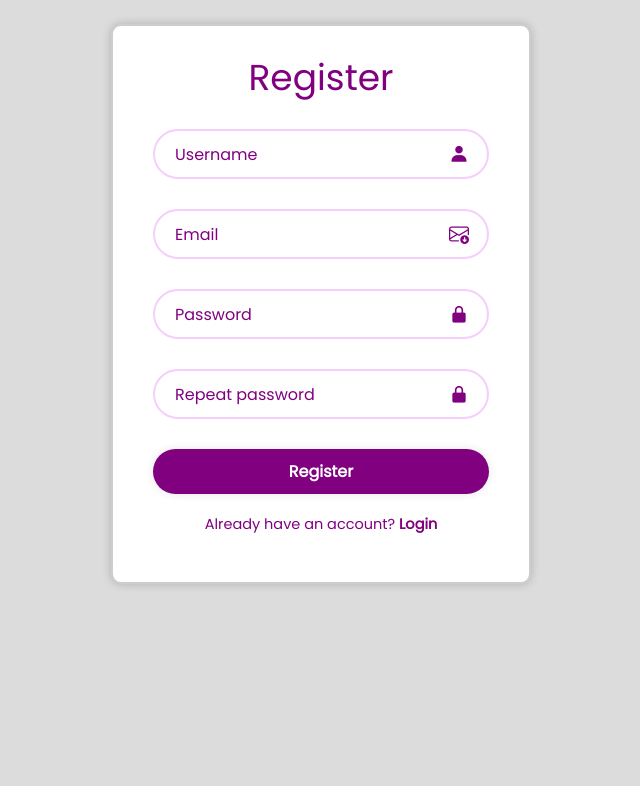
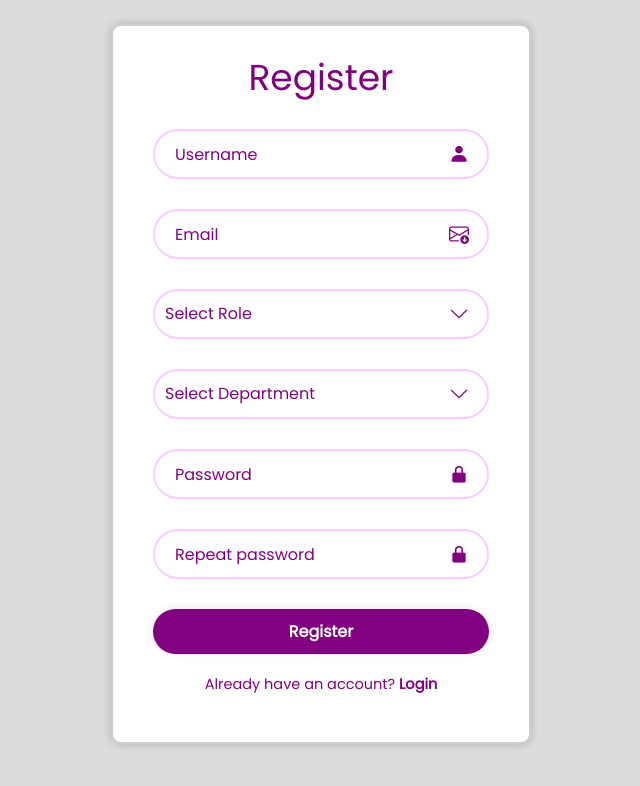
Before and after one commit to Jenis-winsta/Course_attainment, a Django app: page /register in a window 1280 px wide. Shown: the top 786 px of the page, without its empty margins (319-959 px from the left). Run offline with Django 4.2, Linux system fonts and the light colour scheme; data comes from the database, SQL or seed files in the repository; both versions use the stored data as it was after the commit; some libraries are stand-ins or nearby versions.

Commit message:
role and dept changes

```diff
--- a/Course_attainment/settings.py
+++ b/Course_attainment/settings.py
@@ -123,6 +123,9 @@ USE_TZ = True
 # https://docs.djangoproject.com/en/4.2/howto/static-files/
 
 STATIC_URL = 'static/'
+STATICFILES_DIRS = [
+    BASE_DIR / "static",
+]
 
 # Default primary key field type
 # https://docs.djangoproject.com/en/4.2/ref/settings/#default-auto-field
--- a/techapp/urls.py
+++ b/techapp/urls.py
@@ -5,17 +5,15 @@ urlpatterns=[
 
     path('',views.login,name='login'),
     path('login',views.login,name="login1"),
-    path('dashboard',views.dashboard,name='dashboard'),
     path('register',views.register,name='register'),
     path('logout',views.logout, name='logout'),
     path('index',views.index, name='index'),
     path('maps',views.maps, name='maps'),
     path('result', views.result, name='result'),
-
-    # path('get_years/', views.get_years, name='get_years'),
     path('ajax/load-semesters/', views.load_semesters, name='ajax_load_semesters'),
     path('ajax/load-courses/', views.load_courses, name='ajax_load_courses'),
 
-
+    # path('get_years/', views.get_years, name='get_years'),
+    # path('dashboard',views.dashboard,name='dashboard'),
 
 ]
--- a/techapp/views.py
+++ b/techapp/views.py
@@ -15,6 +15,7 @@ from django.contrib import messages
 
 from django.conf import settings
 from django.shortcuts import redirect
+from users.models import CustomUser
 
 
 def index(request):
@@ -27,18 +28,7 @@ def index(request):
 
 
 
-# Create your views here.
-# def login(request):
-#     return render(request,'login.html')
 
-
-
-
-
-
-
-def dashboard(request):
-    return render(request, 'dashboard.html', context={'peoples'})
 
 def maps(request):
     years = Year.objects.values('id').distinct().order_by('id')
@@ -55,7 +45,12 @@ def maps(request):
     return render(request, 'maps.html', context)
 
 
-
+# def load_department(request):
+#     dept = Semester.objects.values('name').distinct().order_by('name')
+#     context={
+#         'dept':dept
+#     }
+#     return render(request, '')
 
 
 
@@ -91,18 +86,7 @@ def result(request):
     return render(request, 'result.html', context)
 
 
-    #     return render(request, 'PurpleTemplate/index.html')
-    # else:
-    #     return redirect('login')
 
-
-
-# def button_page(request):
-#     return render(request, 'PurpleTemplate/pages/ui-features/buttons.html')
-
-
-# def dashboard(request):
-#     return render(request, 'dashboard.html')
 
 
 def register(request):
@@ -111,24 +95,33 @@ def register(request):
         email=request.POST['email']
         password=request.POST['password']
         password2=request.POST['password2']
+        selected_department_id = request.POST.get('department')  # Get selected department ID
+        role = request.POST.get('role')
         if password == password2:
-            if User.objects.filter(email=email).exists():
+            if CustomUser.objects.filter(email=email).exists():
                 messages.info(request, 'Email already used')
                 return redirect('register')
-            elif User.objects.filter(username=username).exists():
+            elif CustomUser.objects.filter(username=username).exists():
                 messages.info(request,'Username already used')
                 return redirect('register')
+            elif not selected_department_id:
+                messages.info(request, 'Please select a department')
+                return redirect('register')
             else:
-                user = User.objects.create_user(username=username,email=email, password=password)
+                department = Department.objects.get(pk=selected_department_id)
+                user = CustomUser.objects.create_user(username=username,email=email, password=password)
+                user.department=department.name
+                user.role= role
                 user.save()
-                return redirect('login')
-
+                return redirect('index')
         else:
-
             messages.info(request, 'Password not the same')
             return redirect('register')
     else:
-        return render(request,'register.html')
+        context = {
+            'department_options': Department.objects.all(),  # Fetch all departments
+        }
+        return render(request,'register.html',context)
 
 
 
@@ -155,3 +148,11 @@ def login(request):
 def logout(request):
     auth.logout(request)
     return redirect('/')
+
+
+# Create your views here.
+# def login(request):
+#     return render(request,'login.html')
+
+# def dashboard(request):
+#     return render(request, 'dashboard.html')
--- a/template/register.html
+++ b/template/register.html
@@ -148,6 +148,34 @@
     .register-link p a:hover {
       text-decoration: underline;
     }
+
+    /* Your existing styles remain unchanged */
+
+.wrapper .input-box select {
+    width: 100%;
+    height: 100%;
+    background: transparent;
+    border: 2px solid rgba(208, 7, 244, 0.2);
+    border-radius: 40px;
+    font-size: 16px;
+    color: purple;
+    padding: 10px;  /* Adjust the padding as needed */
+    appearance: none;  /* Remove default arrow in some browsers */
+}
+
+/* Style for the new role and department dropdowns */
+.wrapper .input-box select:focus {
+    outline: none;
+}
+
+/* Style for the Bootstrap Select dropdowns */
+.bootstrap-select .bs-searchbox input {
+    width: 100%;
+}
+
+.bootstrap-select .dropdown-menu {
+    border-radius: 10px;
+}
   </style>
   <script></script>
   <script>
@@ -187,6 +215,45 @@
         <!-- <i class="spa"></i> -->
         <i class="bi bi-envelope-arrow-down"></i>
       </div>
+
+      <!-- New role dropdown -->
+      <!-- <div class="input-box">
+        <select name="role" class="selectpicker" data-live-search="true" title="Select Role" required>
+            <option value="hod">Head of Department</option>
+            <option value="teacher">Teacher</option>
+        </select>
+    </div> -->
+
+    <!-- New department dropdown -->
+    <!-- <div class="input-box">
+        <select name="department" class="selectpicker" data-live-search="true" title="Select Department" required>
+            <option value="IT">Information Technology</option>
+            <option value="chemistry">Chemistry</option>
+            <option value="life_science">Life Science</option>
+        </select>
+    </div> -->
+
+    <!-- New role dropdown -->
+<div class="input-box">
+  <select name="role" class="selectpicker" data-live-search="true" required>
+      <option value="" disabled selected>Select Role</option>
+      <option value="HOD">Head of Department</option>
+      <option value="teacher">Teacher</option>
+  </select>
+  <i class="bi bi-chevron-down"></i>
+</div>
+
+<!-- New department dropdown -->
+<div class="input-box">
+  <select name="department" class="selectpicker" data-live-search="true" required>
+      <option value="" disabled selected>Select Department</option>
+      {% for department in department_options %}
+          <option value="{{ department.id }}">{{ department.name }}</option>
+      {% endfor %}
+  </select>
+  <i class="bi bi-chevron-down"></i>
+</div>
+
 
       <div class="input-box">
         <input type="password" name="password" id="password" placeholder="Password" required />
--- a/users/admin.py
+++ b/users/admin.py
@@ -26,7 +26,7 @@ class CustomUserAdmin(UserAdmin):
     add_fieldsets = (
         (None, {
             'classes': ('wide',),
-            'fields': ('username', 'email', 'first_name', 'last_name', 'role', 'department', 'password1', 'password2', 'is_staff', 'is_active')}
+            'fields': ('username', 'email',  'role', 'department', 'password1', 'password2', 'is_staff', 'is_active')}
          ),
     )
     search_fields = ('email',)
```
Also changed, not shown: db.sqlite3.
